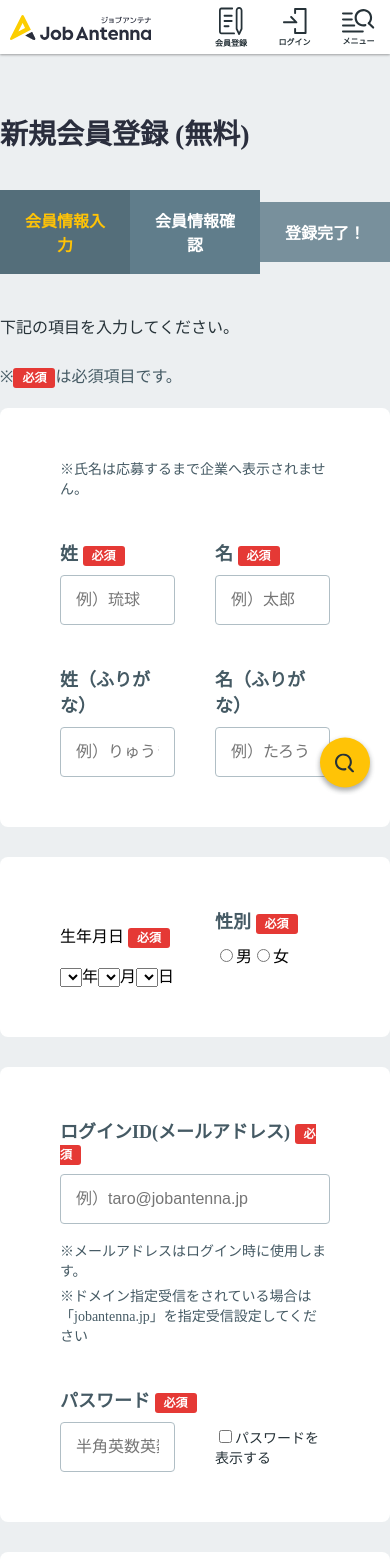
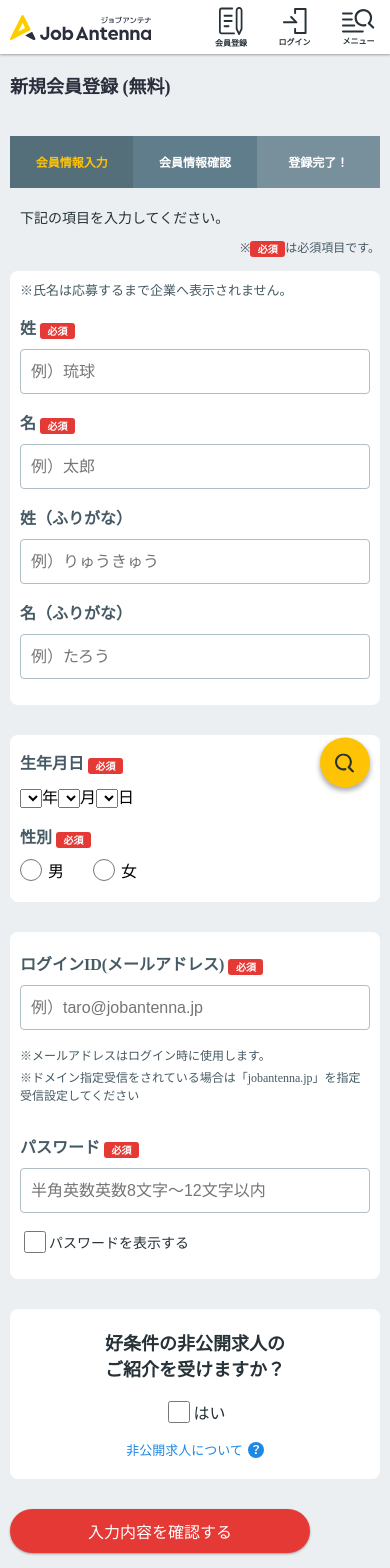
Before and after one commit to oozato/training, a React (Create React App) app: page /register in a window 390 px wide. Shown: the top 1568 px of the page. Built offline with nearby package versions, Linux system fonts and the light colour scheme.

Commit message:
registerのスタイル追加

```diff
--- a/src/Register.tsx
+++ b/src/Register.tsx
@@ -20,7 +20,7 @@ function Register() {
           <p className="register-attention_message">
             ※<span className="necessary_message">必須</span>は必須項目です。
           </p>
-          <div className="register-card">
+          <div className="register-card card1">
             <p className="register-card-message">
               ※氏名は応募するまで企業へ表示されません。
             </p>
@@ -66,10 +66,10 @@ function Register() {
             </div>
           </div>
 
-          <div className="register-card">
+          <div className="register-card card2">
             <div className="register-card-form">
               <div className="register-card-form-group">
-                <p className="register-card-title">
+                <p className="register-card-form-group-title">
                   生年月日 <span className="necessary_message">必須</span>
                 </p>
                 <select id="select_year" name="year"></select>年
@@ -80,6 +80,8 @@ function Register() {
                 <p className="register-card-form-group-title">
                   性別 <span className="necessary_message">必須</span>
                 </p>
+                <div className="register-card-form-group-gender">
+                  <div className="register-card-form-group-gender-item">
                     <input
                       type="radio"
                       name="性別"
@@ -87,6 +89,8 @@ function Register() {
                       className="register-card-form-group-radio"
                     />
                     男
+                  </div>
+                  <div className="register-card-form-group-gender-item">
                     <input
                       type="radio"
                       name="性別"
@@ -97,8 +101,10 @@ function Register() {
                   </div>
                 </div>
               </div>
+            </div>
+          </div>
 
-          <div className="register-card">
+          <div className="register-card card3">
             <div className="register-card-form-group">
               <p className="register-card-form-group-title">
                 ログインID(メールアドレス){" "}
@@ -115,7 +121,7 @@ function Register() {
             <p className="register-card-attention">
               ※メールアドレスはログイン時に使用します。
             </p>
-            <p className="register-card-message">
+            <p className="register-card-setmessage">
               ※ドメイン指定受信をされている場合は「jobantenna.jp」を指定受信設定してください
             </p>
 
@@ -149,16 +155,14 @@ function Register() {
             </div>
           </div>
 
-          <div className="register-card">
-            <div className="register-card-form">
+          <div className="register-card card4">
+            <div className="register-card-items">
               <div>
                 <p className="register-card-question">
-                  好条件の非公開求人のご紹介を受けますか？
+                  好条件の非公開求人の
+                  <br />
+                  ご紹介を受けますか？
                 </p>
-                <Link to="#" className="register-card-guide">
-                  <p className="register-card-guide-text">非公開求人について</p>
-                  <img src={question_btn} />
-                </Link>
               </div>
 
               <div className="register-card-form-group-guide_check">
@@ -169,10 +173,18 @@ function Register() {
                 />
                 <label>はい</label>
               </div>
+              <Link to="#" className="register-card-guide">
+                <p className="register-card-guide-text">非公開求人について</p>
+                <img src={question_btn} />
+              </Link>
             </div>
           </div>
-          <button>入力内容を確認する</button>
-          <button>キャンセル</button>
+          <div className="register-button">
+            <button className="register-button-confirm">
+              入力内容を確認する
+            </button>
+            <button className="register-button-cancel">キャンセル</button>
+          </div>
         </div>
       </div>
     </div>
--- a/src/style.css
+++ b/src/style.css
@@ -99,10 +99,13 @@ button {
   height: 1000px;
 }
 
-.login-container,
+.login-container {
+  background-color: #eceff1;
+  padding: 62px 0 100px;
+}
 .register-container {
   background-color: #eceff1;
-  padding: 62px 0 100px;
+  padding: 62px 0 40px;
 }
 .login-container-back,
 .register-container-back {
@@ -322,13 +325,20 @@ button {
 .register-card {
   background-color: #ffffff;
   padding: 50px 60px;
-  margin: 0 0 30px 0;
   border-radius: 8px;
 }
+.register-card:not(:last-child) {
+  margin: 0 0 30px 0;
+}
+
 .register-card-form {
   display: grid;
   grid-template-columns: repeat(2, 1fr);
   grid-gap: 40px;
+}
+.register-card-items {
+  display: grid;
+  grid-template-columns: repeat(2, 1fr);
 }
 
 .register-card-message {
@@ -351,12 +361,25 @@ button {
   padding: 15px 15px;
   font-size: 16px;
 }
+.register-card-form-group-gender {
+  display: flex;
+}
+.register-card-form-group-gender-item {
+  margin: 0 29px 0 0;
+  display: flex;
+  align-items: center;
+}
 
 .register-card-form-group-radio {
   font-size: 16px;
   color: #263238;
+  width: 22px;
+  height: 22px;
+  margin: 0 6px 0 0;
 }
 .register-card-form-group-pass_check {
+  display: flex;
+  align-items: center;
   margin: auto 0;
   font-size: 14px;
   color: #263238;
@@ -367,7 +390,8 @@ button {
   color: #455a64;
   margin: 16px 0 5px 0;
 }
-.register-card-message {
+.register-card-message,
+.register-card-setmessage {
   font-size: 14px;
   color: #455a64;
   margin: 0 0 41px 0;
@@ -376,7 +400,10 @@ button {
   font-weight: bold;
   font-size: 20px;
   color: #263238;
-  margin: 0 0 11px 0;
+  margin: 0 0 11px;
+}
+.register-card-question br {
+  display: none;
 }
 .register-card-guide {
   display: flex;
@@ -392,6 +419,42 @@ button {
   margin: auto;
   font-size: 16px;
   color: #263238;
+  display: flex;
+  align-items: center;
+}
+#passwordVisible {
+  width: 22px;
+  height: 22px;
+  border: 1px solid #b0bec5;
+  box-sizing: border-box;
+  border-radius: 4px;
+  background: #ffffff;
+}
+.register-button {
+  font-weight: bold;
+  margin: 40px auto 0;
+  display: flex;
+  flex-flow: column;
+  text-align: -webkit-center;
+}
+.register-button-confirm {
+  height: 60px;
+  font-size: 18px;
+  color: #ffffff;
+  background-color: #e53935;
+  border-radius: 60px;
+  margin: 0 0 80px;
+  max-width: 360px;
+  box-shadow: 0px 1px 2px rgba(0, 0, 0, 0.24), 0px 1px 3px rgba(0, 0, 0, 0.12);
+}
+.register-button-cancel {
+  height: 38px;
+  font-size: 14px;
+  color: #263238;
+  background-color: #ffffff;
+  border-radius: 50px;
+  max-width: 180px;
+  box-shadow: 0px 1px 2px rgba(0, 0, 0, 0.24), 0px 1px 3px rgba(0, 0, 0, 0.12);
 }
 
 /*フッターのスタイル*/
@@ -623,6 +686,118 @@ button {
     font-size: 12px;
   }
 
+  /*会員情報のスタイル*/
+  .register-container {
+    padding: 22px 0 40px;
+  }
+  .login-container-back,
+  .register-container-back {
+    margin: 0 10px;
+  }
+  .register-title {
+    font-size: 18px;
+  }
+  .register-stepbar {
+    margin: 0 0 19px 0;
+  }
+  .register-stepbar-box {
+    font-size: 12px;
+    padding: 17px;
+  }
+  .register-input_message {
+    font-size: 14px;
+    margin: 0 0 11px 10px;
+  }
+  .necessary_message {
+    font-size: 10px;
+    padding: 2.5px 7.5px;
+  }
+  .register-attention_message {
+    font-size: 12px;
+    text-align: right;
+    margin: 0 0 15px 0;
+  }
+
+  .card1 {
+    padding: 9px 10px 26px;
+    margin: 0 0px 20px;
+  }
+  .card2 {
+    padding: 15px 10px 20px;
+    margin: 0 0px 20px;
+  }
+  .card3 {
+    padding: 19px 10px 23px;
+    margin: 0 0px 20px;
+  }
+  .card4 {
+    padding: 20px 10px;
+  }
+  .register-card-message {
+    font-size: 13px;
+    margin: 0 0 16px;
+  }
+  .register-card-form {
+    display: block;
+  }
+
+  .register-card-form-group:not(:last-child) {
+    margin: 0 0 16px;
+  }
+  .register-card-form-group-input {
+    font-size: 16px;
+    padding: 12.5px 10px;
+  }
+  .register-card-form-group-title {
+    font-size: 16px;
+    margin: 0 0 10px 0;
+  }
+  .register-card-attention {
+    font-size: 12px;
+    margin: 11px 0 4px 0;
+  }
+  .register-card-setmessage {
+    font-size: 12px;
+    margin: 0 0 30px 0;
+  }
+  .register-card-form-group-pass_check {
+    text-align: right;
+    margin: 15px 0 0;
+  }
+  .register-card-question {
+    font-size: 18px;
+    text-align: center;
+    margin: 0 0 17px;
+  }
+  .register-card-question br {
+    display: block;
+  }
+  .register-card-form-group-guide_check {
+    margin: 0 auto 14px;
+  }
+  .register-card-items {
+    display: flex;
+    flex-flow: column;
+  }
+  .register-card-guide {
+    margin: auto;
+  }
+  .register-button {
+    margin: 30px auto 0;
+  }
+  .register-button-confirm {
+    height: 44px;
+    font-size: 16px;
+    border-radius: 54px;
+    margin: 0 0 60px;
+    max-width: 300px;
+  }
+  .register-button-cancel {
+    height: 36px;
+    border-radius: 20px;
+    max-width: 160px;
+  }
+
   /*フッターのスタイル*/
   .footer-page_return-text {
     font-size: 12px;
```
Lines whose indentation alone changed are shown as unchanged.
